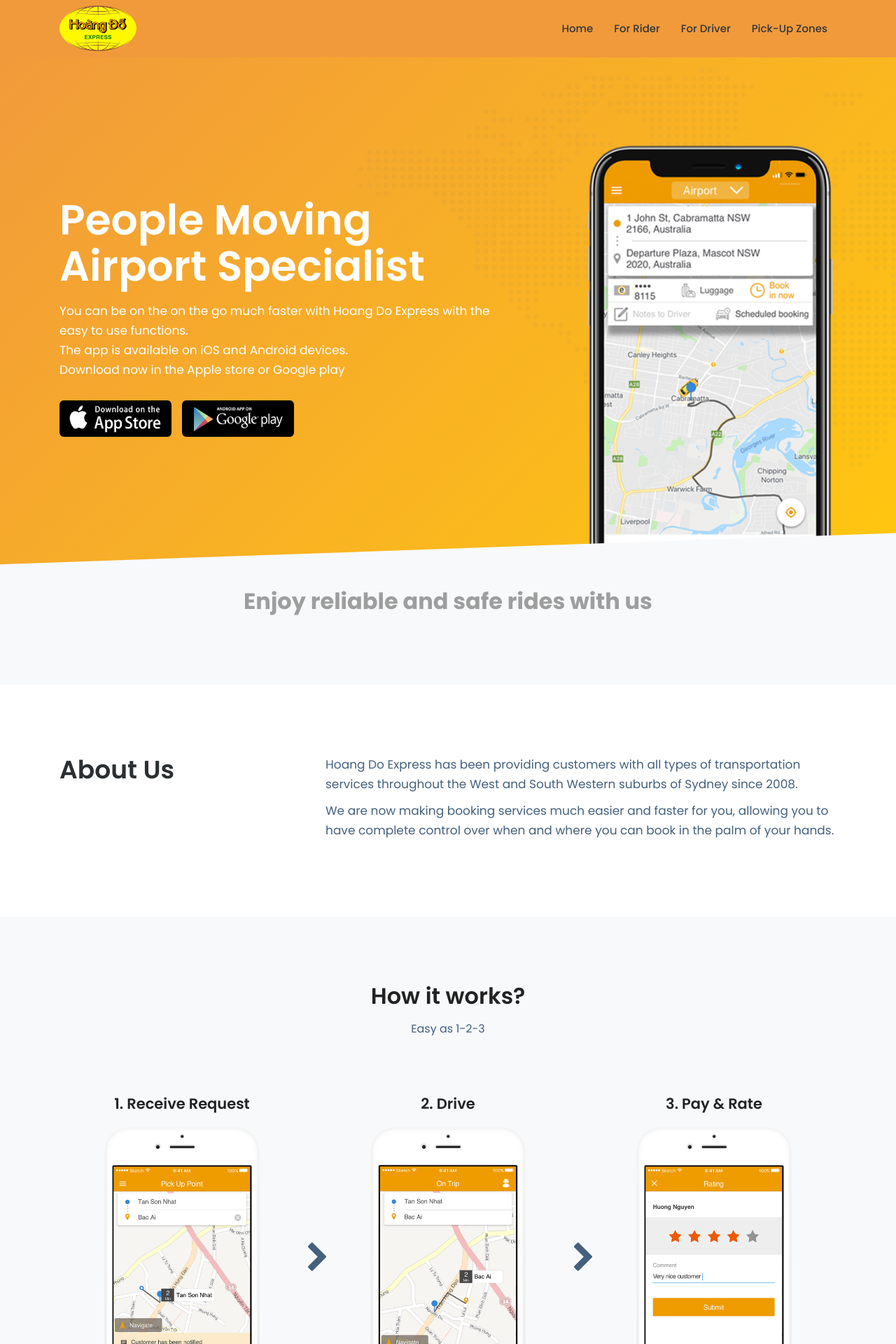
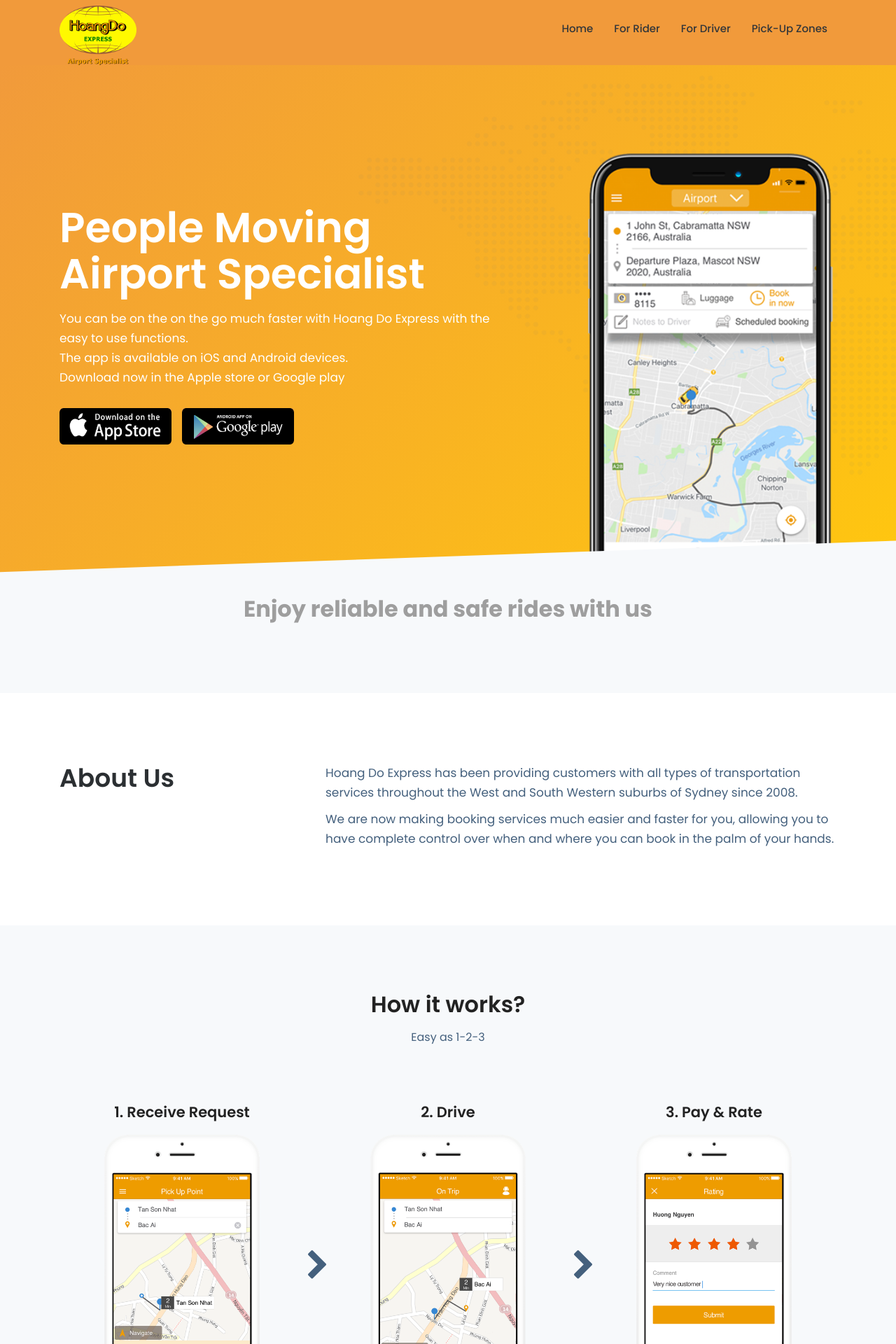
Before and after one commit to peterpham/hoangdoexpress-jekyll, a Jekyll site: the page built from index.md, in a window 1280 px wide. Shown: the top 1920 px of the page at 70% size. Built offline with Jekyll 4.4.1, drawn with Linux system fonts in a browser that asks for light colours.

Commit message:
update logo

```diff
--- a/_includes/header.html
+++ b/_includes/header.html
@@ -4,7 +4,7 @@
             <div class="col-lg-2 col-md-4 col-6">
                 <div class="header-top-left">
                     <div class="logo-area">
-                        <a href="index.html" class="logo"><img src="/assets/images/logo.png" width="110" alt=""></a>
+                        <a href="index.html" class="logo"><img src="/assets/images/logo.png?v2" width="110" alt=""></a>
                     </div>
                 </div>
             </div>
```
Also changed, not shown: assets/images/logo.png.
